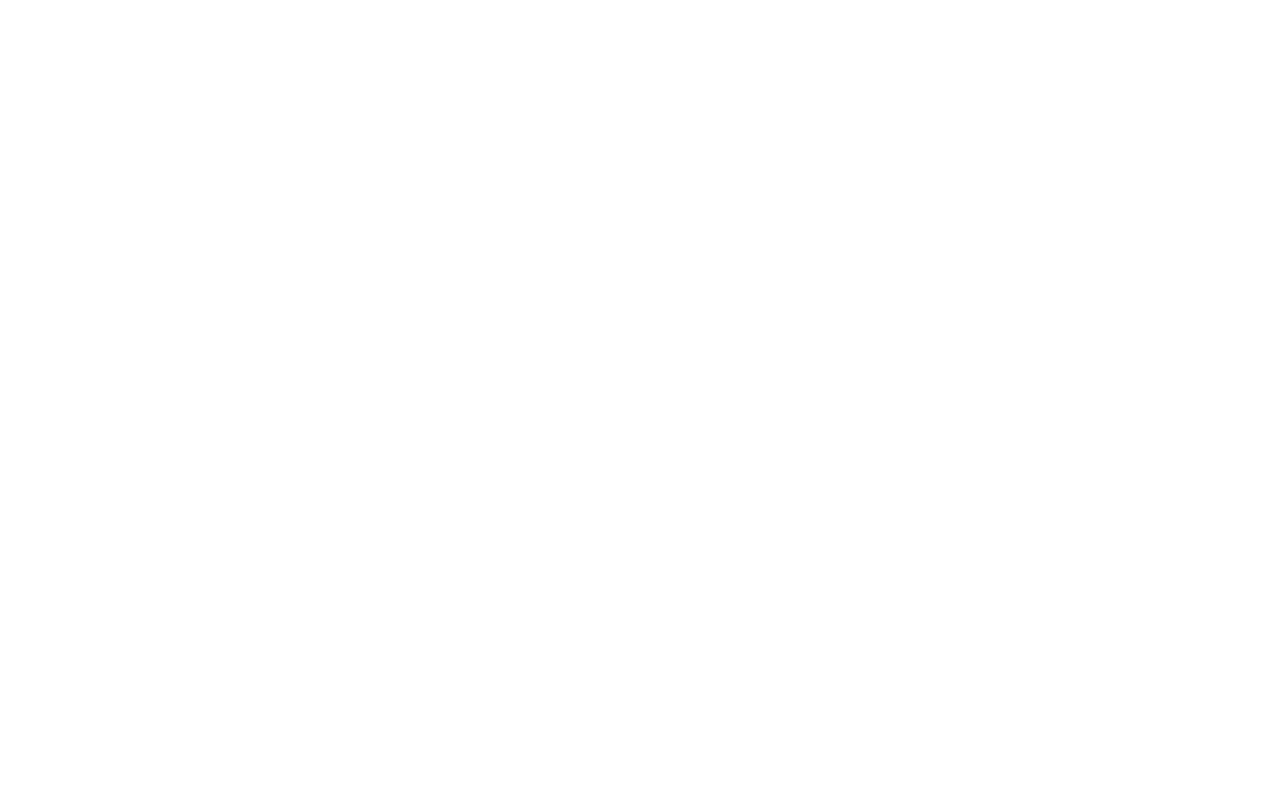
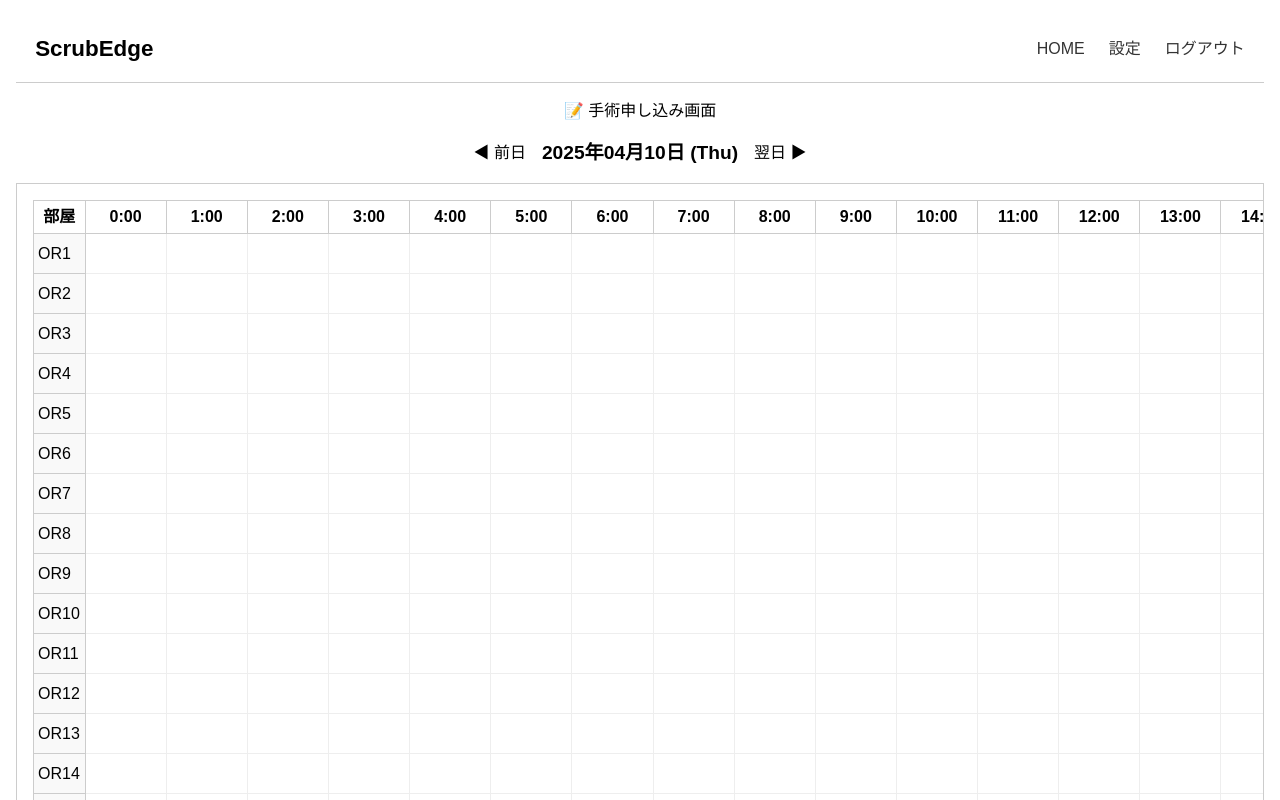
Before and after one commit to gaku-break-era/or-shift-app, a React (Create React App) app: page /surgery-request in a window 1280 px wide. Before the commit this address had no page. Shown: the top 800 px of the page. Built offline with nearby package versions, Linux system fonts and the light colour scheme.

Commit message:
例: カレンダー形式の希望提出画面を追加

```diff
--- a/package.json
+++ b/package.json
@@ -10,6 +10,7 @@
     "@testing-library/react": "^16.3.0",
     "@testing-library/user-event": "^13.5.0",
     "date-fns": "^4.1.0",
+    "dayjs": "^1.11.13",
     "file-saver": "^2.0.5",
     "firebase": "^11.6.0",
     "firebase-admin": "^13.2.0",
--- a/src/App.js
+++ b/src/App.js
@@ -12,9 +12,10 @@
 import ProcedureDetail from "./ProcedureDetail";
 import SettingsPage from "./Settings"; // ✅ 実際に存在するファイル名に合わせる
 import Settings from "./Settings";
+import AutoAssignmentScreen from "./pages/AutoAssignmentScreen";
+import DailyAssignmentScreen from "./pages/DailyAssignmentScreen";
+import SurgeryRequest from "./pages/SurgeryRequest";
 
-// import AutoAssignmentScreen from "./AutoAssignmentScreen";
-// import DailyAssignmentScreen from "./DailyAssignmentScreen";
 
 function App() {
   return (
@@ -35,7 +36,9 @@
         <Route path="/procedures/:id" element={<ProcedureDetail />} />
         <Route path="/settings" element={<SettingsPage />} />
         <Route path="/settings" element={<Settings />} />
-
+        <Route path="/daily-assignment" element={<DailyAssignmentScreen />} />
+        <Route path="/auto-assignment" element={<AutoAssignmentScreen />} />
+        <Route path="/surgery-request" element={<SurgeryRequest />} />
 
 
         {/* ✅ "/" アクセス時にもログインページに飛ばす */}
--- /dev/null
+++ b/src/pages/SurgeryRequest.css
@@ -0,0 +1,70 @@
+.sr-title {
+    font-size: 1.5rem;
+    margin: 1rem;
+    text-align: center;
+  }
+
+  .sr-container {
+    overflow-x: auto;
+    padding: 1rem;
+  }
+
+  .sr-table {
+    border-collapse: collapse;
+    min-width: 1200px;
+    font-family: sans-serif;
+  }
+
+  .sr-table th, .sr-table td {
+    border: 1px solid #ccc;
+    padding: 6px;
+    text-align: center;
+    min-width: 60px;
+  }
+
+  .sr-room {
+    font-weight: bold;
+    background-color: #f9f9f9;
+  }
+
+  .sr-cell {
+    cursor: pointer;
+    background-color: #fff;
+  }
+  .sr-cell:hover {
+    background-color: #eef;
+  }
+
+  .sr-modal-backdrop {
+    position: fixed;
+    top: 0;
+    left: 0;
+    width: 100%;
+    height: 100%;
+    background-color: rgba(0,0,0,0.3);
+    display: flex;
+    justify-content: center;
+    align-items: center;
+  }
+
+  .sr-modal {
+    background: white;
+    padding: 2rem;
+    border-radius: 8px;
+    width: 90%;
+    max-width: 400px;
+  }
+
+  .sr-input {
+    display: block;
+    margin: 0.5rem 0;
+    width: 100%;
+    padding: 0.5rem;
+  }
+
+  .sr-close {
+    background: #ccc;
+    padding: 0.5rem 1rem;
+    border: none;
+    cursor: pointer;
+  }
--- /dev/null
+++ b/src/pages/SurgeryRequest.js
@@ -0,0 +1,70 @@
+import React, { useState } from "react";
+import dayjs from "dayjs";
+import Header from "../components/ui/Header"; // 共通ヘッダーがあれば
+
+function SurgeryRequest() {
+  const [selectedDate, setSelectedDate] = useState(dayjs());
+
+  const handlePrev = () => {
+    setSelectedDate(prev => prev.subtract(1, "day"));
+  };
+
+  const handleNext = () => {
+    setSelectedDate(prev => prev.add(1, "day"));
+  };
+
+  return (
+    <div style={{ padding: "1rem", fontFamily: "sans-serif" }}>
+      <Header />
+
+      <h2 style={{ textAlign: "center", marginBottom: "1rem" }}>📝 手術申し込み画面</h2>
+
+      {/* 日付切り替え */}
+      <div style={{
+        display: "flex",
+        justifyContent: "center",
+        alignItems: "center",
+        gap: "1rem",
+        marginBottom: "1rem"
+      }}>
+        <button onClick={handlePrev}>◀ 前日</button>
+        <strong style={{ fontSize: "1.2rem" }}>
+          {selectedDate.format("YYYY年MM月DD日 (ddd)")}
+        </strong>
+        <button onClick={handleNext}>翌日 ▶</button>
+      </div>
+
+      {/* ここからOR × 時間テーブル（仮置き） */}
+      <div style={{ overflowX: "scroll", border: "1px solid #ccc", padding: "1rem" }}>
+        <table style={{ minWidth: "2000px", borderCollapse: "collapse", width: "100%" }}>
+          <thead>
+            <tr>
+              <th style={{ position: "sticky", left: 0, background: "#fff", border: "1px solid #ccc", padding: "4px" }}>部屋</th>
+              {Array.from({ length: 24 }, (_, i) => (
+                <th key={i} style={{ border: "1px solid #ccc", padding: "4px", minWidth: "80px" }}>
+                  {i}:00
+                </th>
+              ))}
+            </tr>
+          </thead>
+          <tbody>
+            {Array.from({ length: 20 }, (_, or) => (
+              <tr key={or}>
+                <td style={{ position: "sticky", left: 0, background: "#f9f9f9", border: "1px solid #ccc", padding: "4px" }}>
+                  OR{or + 1}
+                </td>
+                {Array.from({ length: 24 }, (_, hour) => (
+                  <td key={hour} style={{ border: "1px solid #eee", height: "40px", minWidth: "80px" }}>
+                    {/* ✅ ここにクリックでモーダル開くなどを入れていく */}
+                  </td>
+                ))}
+              </tr>
+            ))}
+          </tbody>
+        </table>
+      </div>
+    </div>
+  );
+}
+
+export default SurgeryRequest;
```
Also changed, not shown: 1 other file (tests, documents, lock files or other folders).
